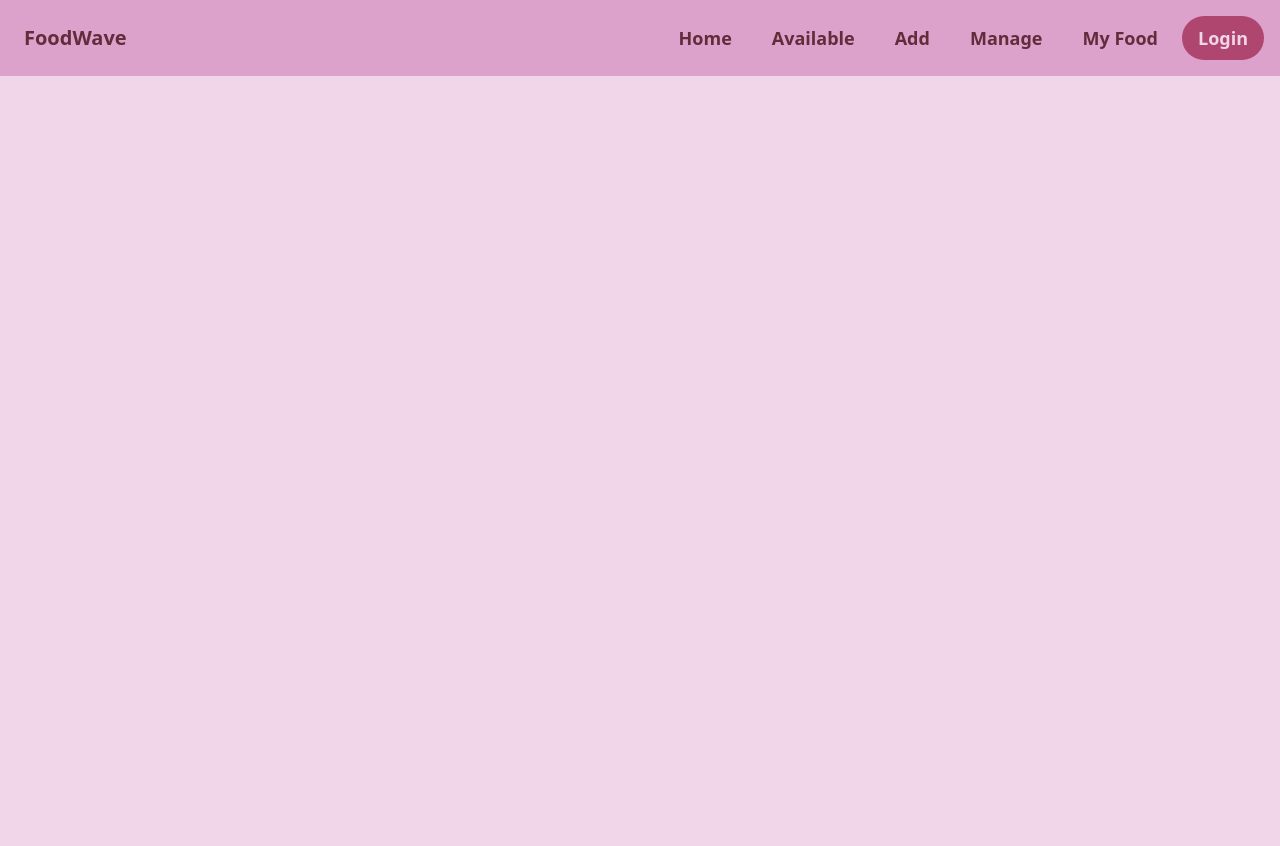
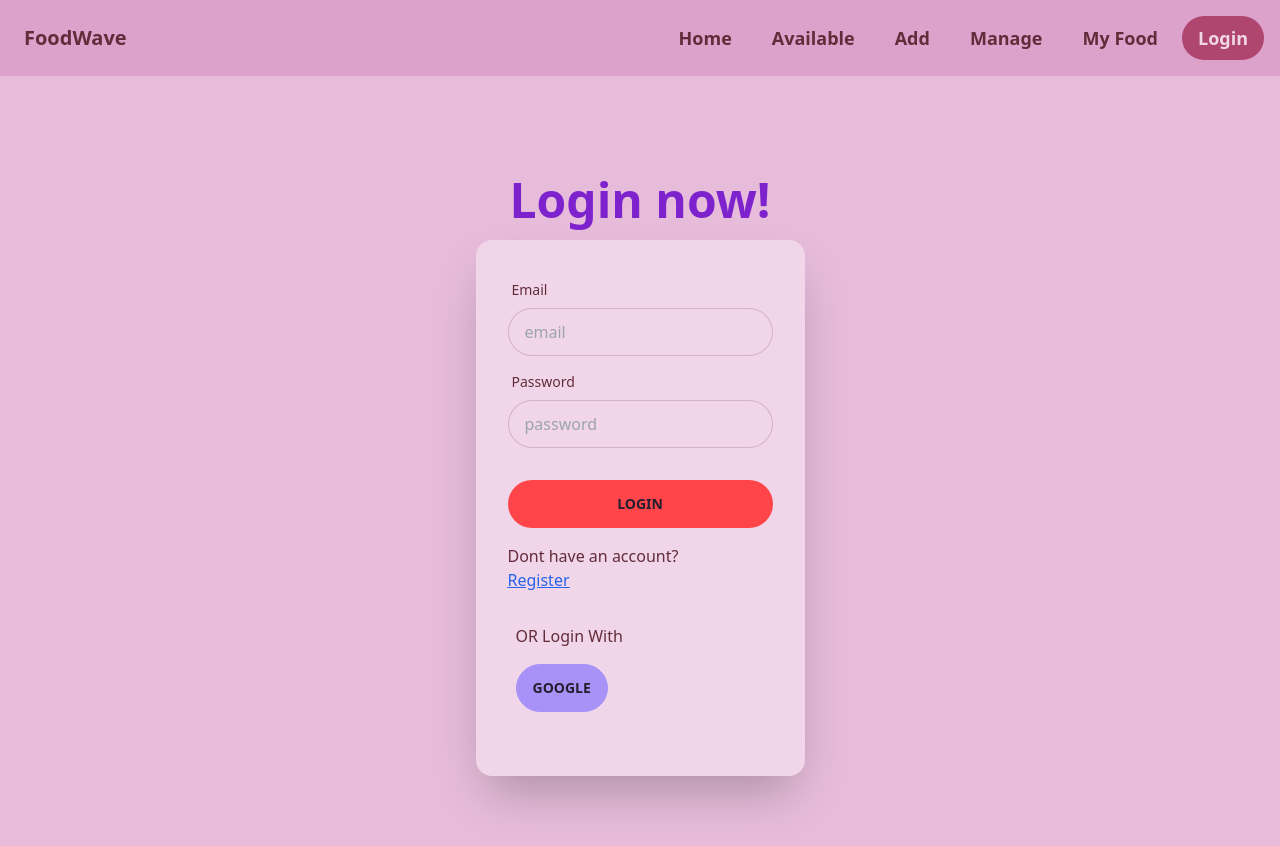
Before and after one commit to Erazul-Islam/Food-Donation, a React (Vite) app: page /login in a window 1280 px wide. Shown: the top 846 px of the page. Before the commit the page ends 800 px from the top, so only its background shows below. Built offline with nearby package versions, Linux system fonts and the light colour scheme; no server answers.

Commit message:
create the login section addded the login functionality

```diff
--- /dev/null
+++ b/src/Components/Authentication/Login.jsx
@@ -0,0 +1,69 @@
+import { useContext } from "react";
+import { NavLink, useNavigate } from "react-router-dom";
+import { AuthContext } from "../Providers/AuthProvider";
+import { useState } from "react";
+
+
+
+
+const Login = () => {
+
+    const {googleSignIn,signInUser} = useContext(AuthContext)
+    console.log(googleSignIn)
+    const navigate = useNavigate();
+
+    const [loginError,setLoginError] = useState('')
+
+    const handleGoogleLogin = () => {
+        console.log('done')
+        googleSignIn()
+        .then(res => {
+            console.log(res)
+            navigate('/')
+        })
+        .catch(error => {
+            console.log(error)
+        })
+    }
+
+    return (
+        <div>
+            <div className="hero min-h-screen bg-base-200">
+                <div className="hero-content flex-col">
+                    <div className="text-center">
+                        <h1 className="text-5xl text-purple-700 font-bold">Login now!</h1>
+                    </div>
+                    <div className="card flex-shrink-0 w-full max-w-sm shadow-2xl bg-base-100">
+                        <form  className="card-body">
+                            <div className="form-control">
+                                <label className="label">
+                                    <span className="label-text">Email</span>
+                                </label>
+                                <input type="email" placeholder="email" name="email" className="input input-bordered" required />
+                            </div>
+                            <div className="form-control">
+                                <label className="label">
+                                    <span className="label-text">Password</span>
+                                </label>
+                                <input type="password" name="password" placeholder="password" className="input input-bordered" required />
+                            </div>
+                            <div className="form-control gap-4 mt-6">
+                                <button className="btn bg-[#FF444A] border-none btn-secondary">Login</button>
+                                <p>Dont have an account? <p className="text-blue-600 underline"><NavLink to='/register'>Register</NavLink></p></p>
+                            </div>
+                        </form>
+                        <div className="pb-16 pl-10">
+                            <p className="pb-4">OR Login With</p>
+                            <button onClick={handleGoogleLogin} className=" btn btn-secondary">Google</button>
+                        </div>
+                        {/* {
+                            loginError && <p className="pl-6 pb-3 text-red-500">{loginError}</p>
+                        } */}
+                    </div>
+                </div>
+            </div>
+        </div>
+    );
+};
+
+export default Login;
--- a/src/Components/Featured/FeaturedDetailLayout.jsx
+++ b/src/Components/Featured/FeaturedDetailLayout.jsx
@@ -1,3 +1,4 @@
+/* eslint-disable react/prop-types */
 const FeaturedDetailLayout = ({ food }) => {
     console.log(food)
 
@@ -30,6 +31,7 @@ const FeaturedDetailLayout = ({ food }) => {
                                 <img src={image} alt="" />
                                 <p>{donator_name}</p>
                                 <p>{expired_date}</p>
+                                <p>{additional_note}</p>
                                 <p className="py-4">{dateTimeString}</p>
                                 <p>{_id}</p>
                             </div>
--- /dev/null
+++ b/src/Components/Providers/AuthProvider.jsx
@@ -0,0 +1,62 @@
+/* eslint-disable react/prop-types */
+import { GoogleAuthProvider, createUserWithEmailAndPassword, onAuthStateChanged, signInWithEmailAndPassword, signInWithPopup, signOut } from "firebase/auth";
+import { useState } from "react";
+import { createContext } from "react";
+import auth from "../../firebase.config";
+import { useEffect } from "react";
+
+export const AuthContext = createContext(null)
+const provider = new GoogleAuthProvider();
+
+const AuthProvider = ({children}) => {
+
+    const [user,setUser] = useState(null);
+    const [loading,setLoading] = useState(true)
+
+    const createUser = (email,password) => {
+        setLoading(true)
+        return createUserWithEmailAndPassword(auth,email,password)
+    }
+
+    const signInUser = (email,password) => {
+        setLoading(true)
+        return signInWithEmailAndPassword(auth,email,password)
+    }
+
+    const googleSignIn = () => {
+        setLoading(true)
+        return signInWithPopup(auth,provider)
+    }
+
+    const logOut = () => {
+        setLoading(true)
+        return signOut(auth)
+    }
+
+    useEffect(() => {
+        const unsubsCribe = onAuthStateChanged(auth, currentUser => {
+            setUser(currentUser)
+            setLoading(false)
+        })
+        return () => {
+            unsubsCribe();
+        }
+    },[])
+
+    const authInfo = {
+        user,
+        createUser,
+        googleSignIn,
+        signInUser,
+        loading,
+        logOut
+    }
+
+    return (
+        <AuthContext.Provider value={authInfo}>
+            {children}
+        </AuthContext.Provider>
+    );
+};
+
+export default AuthProvider;
--- a/src/Pages/Login.jsx
+++ /dev/null
@@ -1,9 +0,0 @@
-const Login = () => {
-    return (
-        <div>
-
-        </div>
-    );
-};
-
-export default Login;
--- /dev/null
+++ b/src/firebase.config.js
@@ -0,0 +1,20 @@
+// Import the functions you need from the SDKs you need
+import { initializeApp } from "firebase/app";
+import { getAuth } from "firebase/auth";
+// TODO: Add SDKs for Firebase products that you want to use
+// https://firebase.google.com/docs/web/setup#available-libraries
+
+// Your web app's Firebase configuration
+const firebaseConfig = {
+  apiKey: "AIzaSyA3Xo2hm8rsxYP_b62H_4Z1r_6gwChgHmQ",
+  authDomain: "food-wave-dba6f.firebaseapp.com",
+  projectId: "food-wave-dba6f",
+  storageBucket: "food-wave-dba6f.appspot.com",
+  messagingSenderId: "619187295551",
+  appId: "1:619187295551:web:e2eca8ffc40d6668bc6f8a"
+};
+
+// Initialize Firebase
+const app = initializeApp(firebaseConfig);
+const auth = getAuth(app);
+export default auth;
```
Also changed, not shown: src/main.jsx (+8 -5 lines), src/Components/Authentication/Register.jsx (renamed from src/Pages/Register.jsx).
